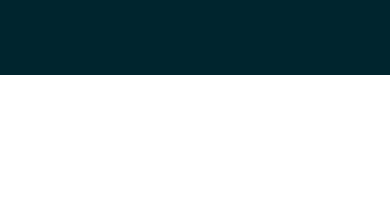
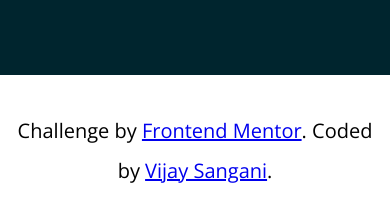
Before and after one commit to Vijay-8530/huddle-landing-page-with-curved-sections-master, a plain HTML site: page index.html in a window 390 px wide. Shown: the part 5379-5600 px from the top of the page. Before the commit the page ends 5454 px from the top, so only its background shows below. Drawn offline with nearby package versions, Linux system fonts and the light colour scheme.

Commit message:
responsive change

```diff
--- a/index.html
+++ b/index.html
@@ -13,7 +13,6 @@
 </head>
 
 <body>
-  <div class="huddle">
   <nav class="flex justyfy align-center huddle-navbar">
     <div class="w-50">
       <img src="images/logo.svg" alt="logo" class="nav-logo" />
@@ -87,7 +86,8 @@
     </div>
     <div class="grow-section-text w-50">
       <h3 class="grow-title">Flowing Conversations</h3>
-        <p class="grow-description flowing-decription">You wouldn't paginate a conversation in real life, so why do it online? Our threads
+      <p class="grow-description flowing-decription">You wouldn't paginate a conversation in real life, so why do it
+        online? Our threads
         have just-in-time loading for a more natural flow.</p>
     </div>
   </div>
@@ -180,12 +180,10 @@
       </div>
     </div>
   </div>
-  </div>
-  </div>
-  <!-- <p class="attribution">
+  <p class="attribution">
     Challenge by <a href="https://www.frontendmentor.io?ref=challenge" target="_blank">Frontend Mentor</a>.
-    Coded by <a href="#">Your Name Here</a>.
-  </p> -->
+    Coded by <a href="vijaysangani2022">Vijay Sangani</a>.
+  </p>
 </body>
 
 </html>
--- a/style.css
+++ b/style.css
@@ -51,6 +51,7 @@ body {
   border: 1px solid var(--color-Pink);
   background-color: white;
   color: var(--color-Pink);
+  cursor: pointer;
 }
 .huddle-header {
   font-size: 40px;
@@ -195,7 +196,16 @@ body {
 .second-button {
   margin-top: 0;
 }
+.attribution {
+  font-size: 20px;
+  padding: 1rem;
+  text-align: center;
+  line-height: 40px;
+}
 @media screen and (max-width: 600px) {
+  .huddle {
+    padding: 0 1rem;
+  }
   .huddle-navbar {
     padding: 3rem 1rem 8rem;
   }
```
Lines whose indentation alone changed are shown as unchanged.
